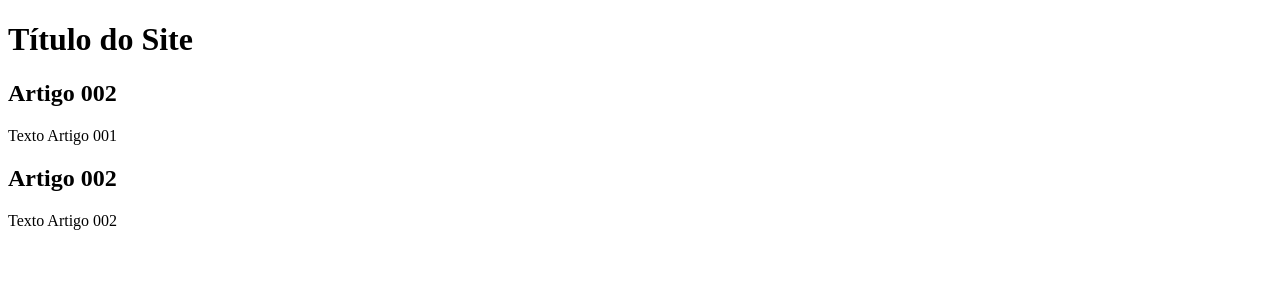
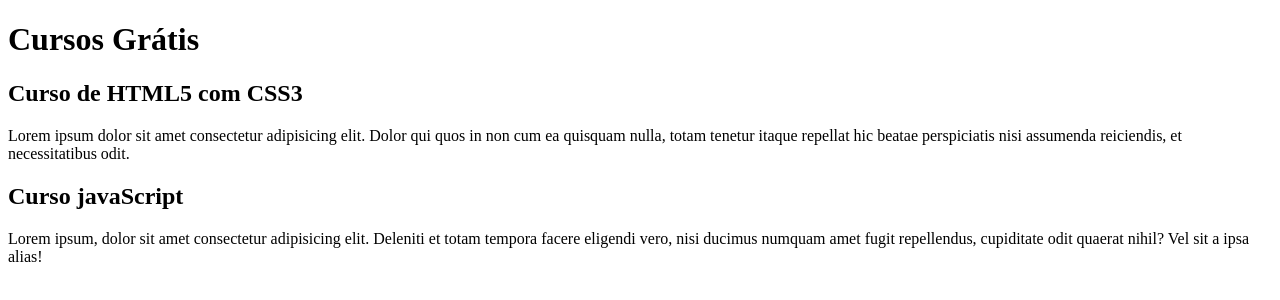
Before and after one commit to GuilhermeLima182/projeto-site, a plain HTML site: page index.html in a window 1280 px wide. Drawn offline with Linux system fonts and the light colour scheme.

Commit message:
comecei a escrever conteúdo

```diff
--- a/index.html
+++ b/index.html
@@ -8,15 +8,15 @@
 <body>
     <main>
         <header>
-            <h1>Título do Site</h1>
+            <h1>Cursos Grátis</h1>
         </header>
         <article>
-            <h2>Artigo 002</h2>
-            <p>Texto Artigo 001</p>
+            <h2>Curso de HTML5 com CSS3</h2>
+            <p>Lorem ipsum dolor sit amet consectetur adipisicing elit. Dolor qui quos in non cum ea quisquam nulla, totam tenetur itaque repellat hic beatae perspiciatis nisi assumenda reiciendis, et necessitatibus odit.</p>
         </article>
         <article>
-            <h2>Artigo 002</h2>
-            <p>Texto Artigo 002</p>
+            <h2>Curso javaScript</h2>
+            <p>Lorem ipsum, dolor sit amet consectetur adipisicing elit. Deleniti et totam tempora facere eligendi vero, nisi ducimus numquam amet fugit repellendus, cupiditate odit quaerat nihil? Vel sit a ipsa alias!</p>
         </article>
     </main>
 </body>
```
